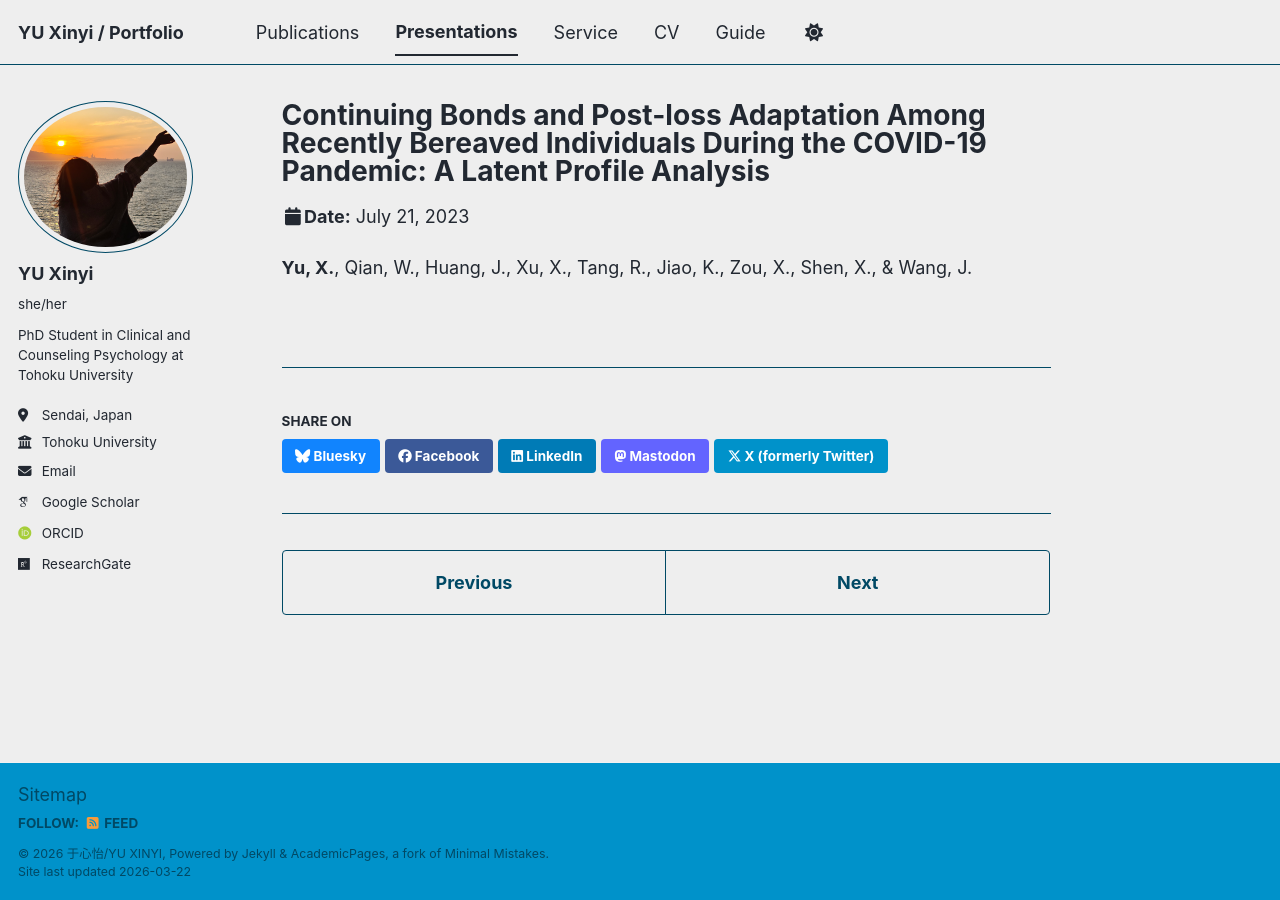
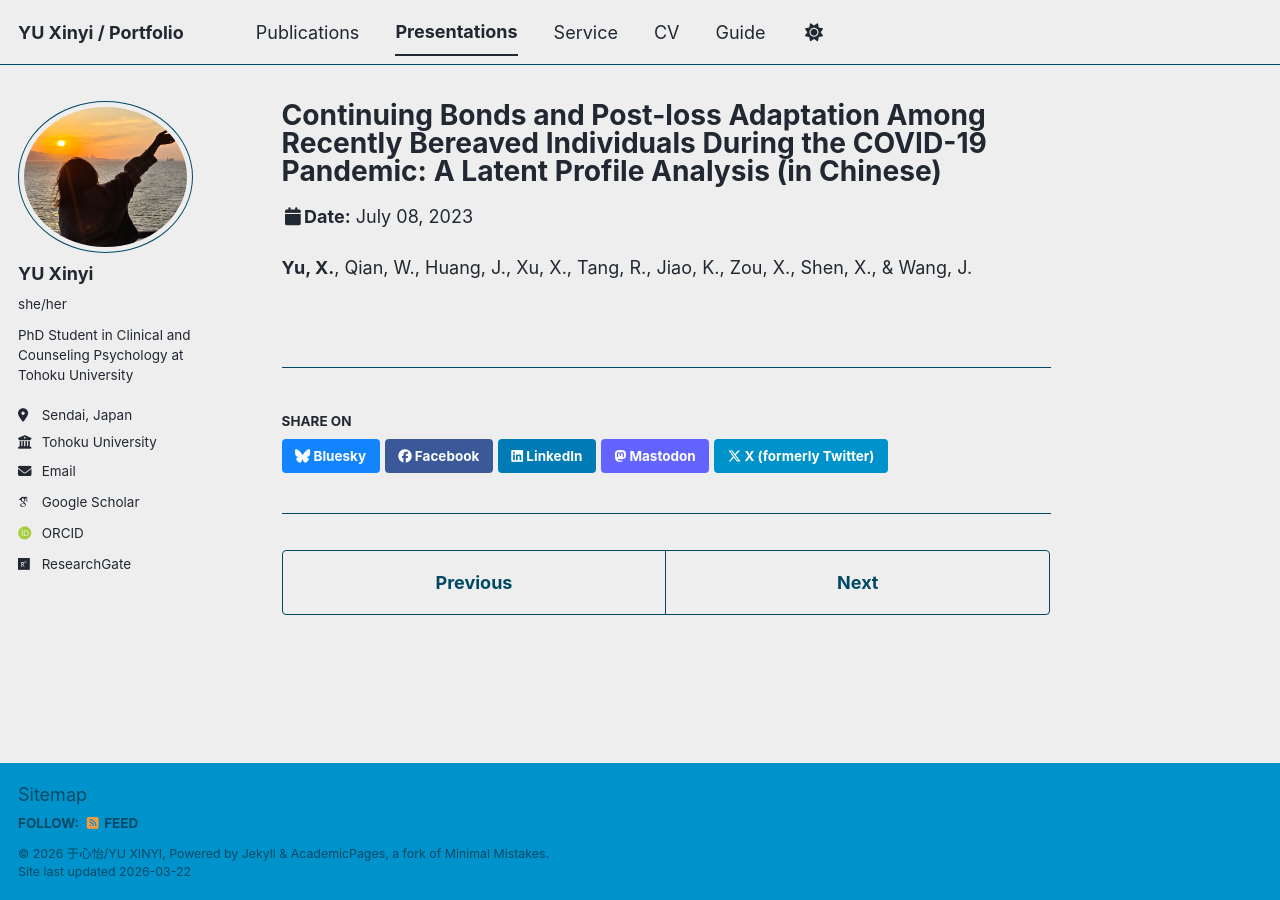
Before and after one commit to north119/north119.github.io, a Jekyll site: the page built from _talks/2023-07-08-talk-1.md, in a window 1280 px wide. Built offline with Jekyll 4.4.1, drawn with Linux system fonts in a browser that asks for light colours; some web fonts are replaced; a script bundle is joined from its source files by our own code; library files that are not in the unit come from our copies.

Commit message:
Update talk details for July 8 presentation

```diff
--- a/_talks/2023-07-21-talk-1.md
+++ b/_talks/2023-07-08-talk-1.md
@@ -1,10 +1,10 @@
 ---
-title: "Continuing Bonds and Post-loss Adaptation Among Recently Bereaved Individuals During the COVID-19 Pandemic: A Latent Profile Analysis"
+title: "Continuing Bonds and Post-loss Adaptation Among Recently Bereaved Individuals During the COVID-19 Pandemic: A Latent Profile Analysis (in Chinese)"
 collection: talks
 type: "Oral Presentation"
-permalink: /talks/2023-07-21-talk-1
+permalink: /talks/2023-07-08-talk-1
 venue: "The 2023 Academic Conference of Clinical and Counseling Psychology"
-date: 2023-07-21
+date: 2023-07-08
 location: "Zhuhai, China"
 ---
 
```
